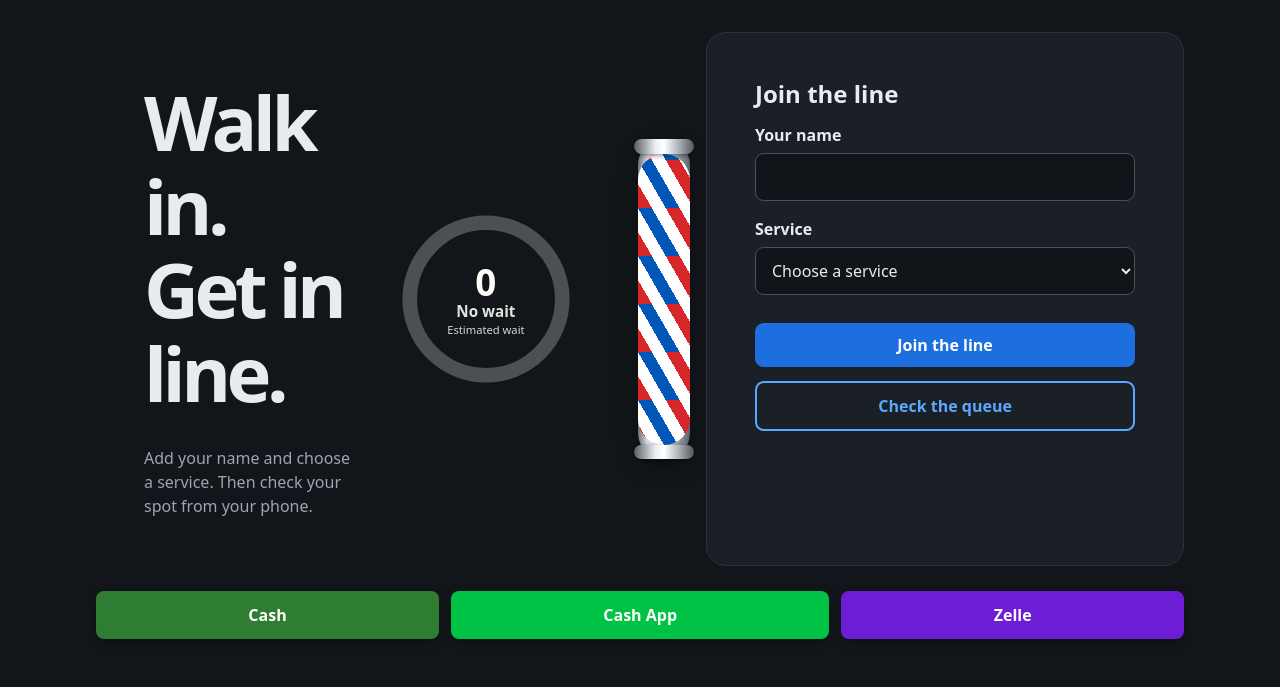
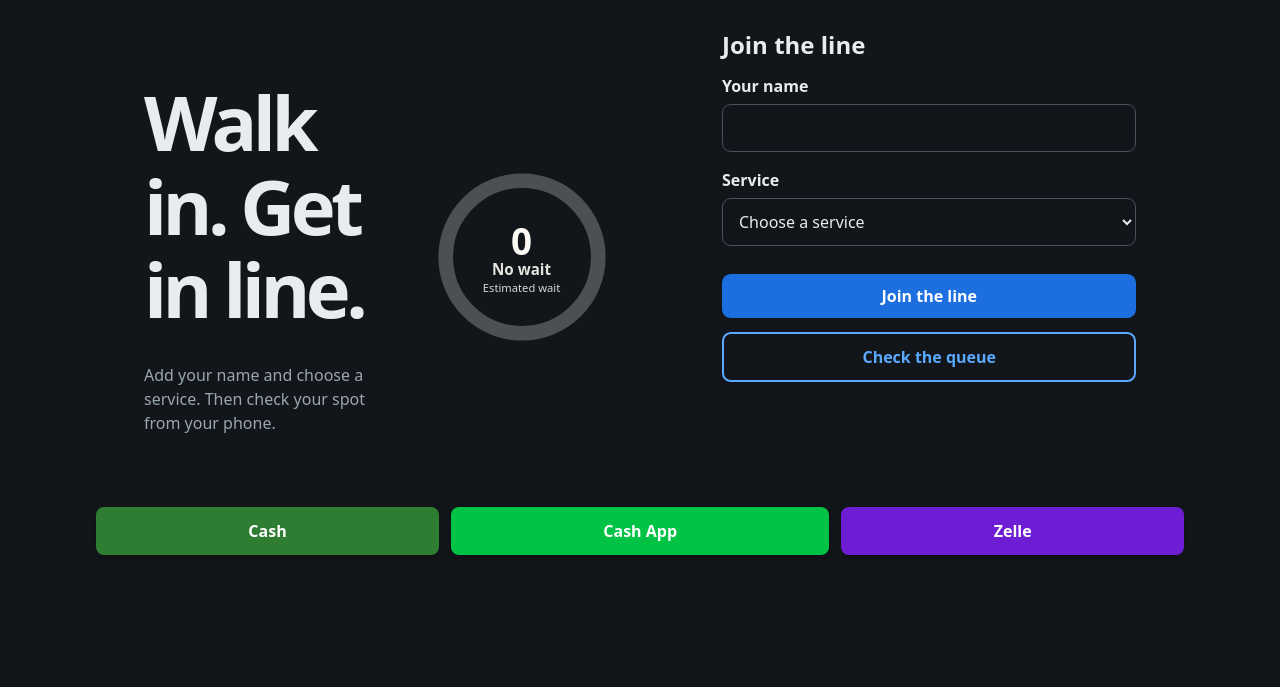
Before and after one commit to RaphaelXVII/KoupeLiy, a Flask app: page / in a window 1280 px wide. Shown: the part 128-815 px from the top of the page. After the commit the page ends 683 px from the top, so only its background shows below. Run offline with Flask 3, Linux system fonts and the light colour scheme; data that the repository does not hold is empty.

Commit message:
remove barber pole and make join card transparent

```diff
--- a/static/style.css
+++ b/static/style.css
@@ -31,7 +31,7 @@ main { max-width: 70.5rem; padding: 1.5rem 1.25rem 3rem; margin: auto; }
   font-size: .9rem;
 }
 .languages [aria-current] { color: white; background: #0057b7; border-color: #0057b7; }
-.join-layout { display: grid; grid-template-columns: 1.1fr auto 1fr; gap: 1rem; align-items: stretch; }
+.join-layout { display: grid; grid-template-columns: 1.1fr 1fr; gap: 1rem; align-items: stretch; }
 .intro, .card { border-radius: 1.25rem; padding: clamp(1.25rem, 4vw, 3rem); }
 .intro {
   display: flex;
@@ -44,6 +44,8 @@ main { max-width: 70.5rem; padding: 1.5rem 1.25rem 3rem; margin: auto; }
 .intro h1 { max-width: 13ch; font-size: clamp(2.5rem, 6vw, 4.75rem); letter-spacing: -.06em; }
 .intro p { max-width: 34ch; margin-bottom: 0; color: #9aa6b0; }
 .card { background: #1b2026; border: 1px solid #2c333b; }
+/* The join-page card has no box — it's just the heading and form on the page */
+.join-layout .card { background: transparent; border: 0; padding-top: 0; }
 h1, h2 { margin: 0 0 1rem; line-height: 1.1; }
 label { display: block; font-weight: 650; margin: 1rem 0 .35rem; }
 input, select, button { font: inherit; }
--- a/templates/join.html
+++ b/templates/join.html
@@ -35,11 +35,6 @@
         </div>
       </div>
     </section>
-    <div class="pole-divider pop pop-4" aria-hidden="true">
-      <div class="barber-pole">
-        <div class="barber-pole-stripes"></div>
-      </div>
-    </div>
     <section class="card pop pop-4">
       <h2>{{ t.join }}</h2>
       {% if error %}<p class="error" role="alert">{{ t.invalid }}</p>{% endif %}
```
